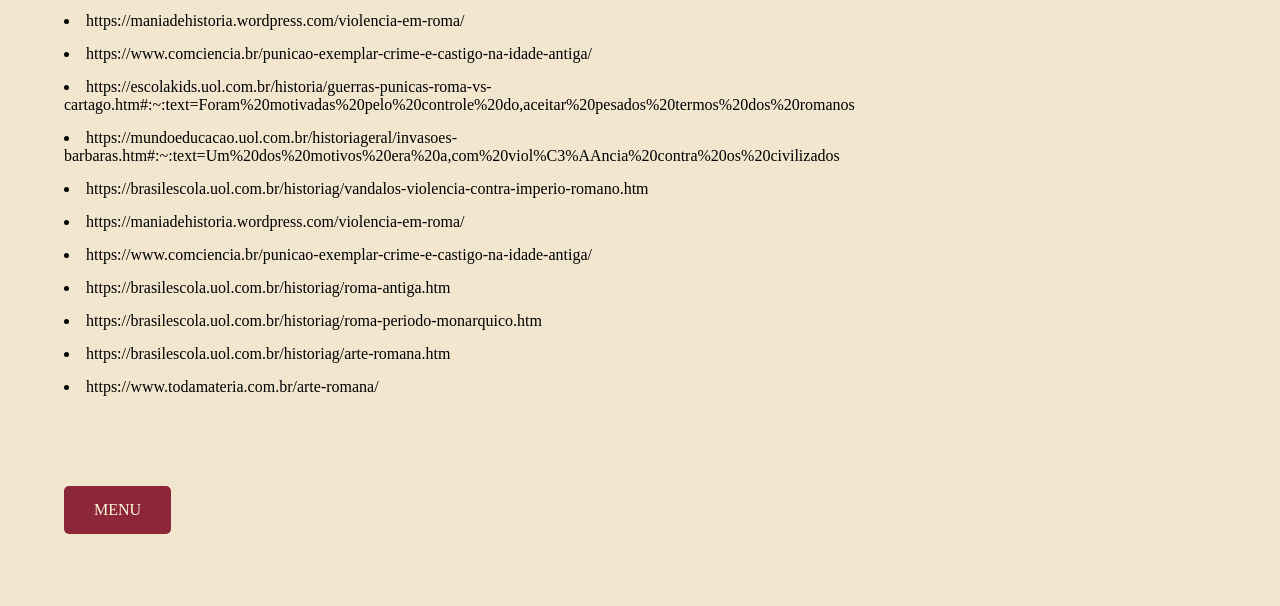
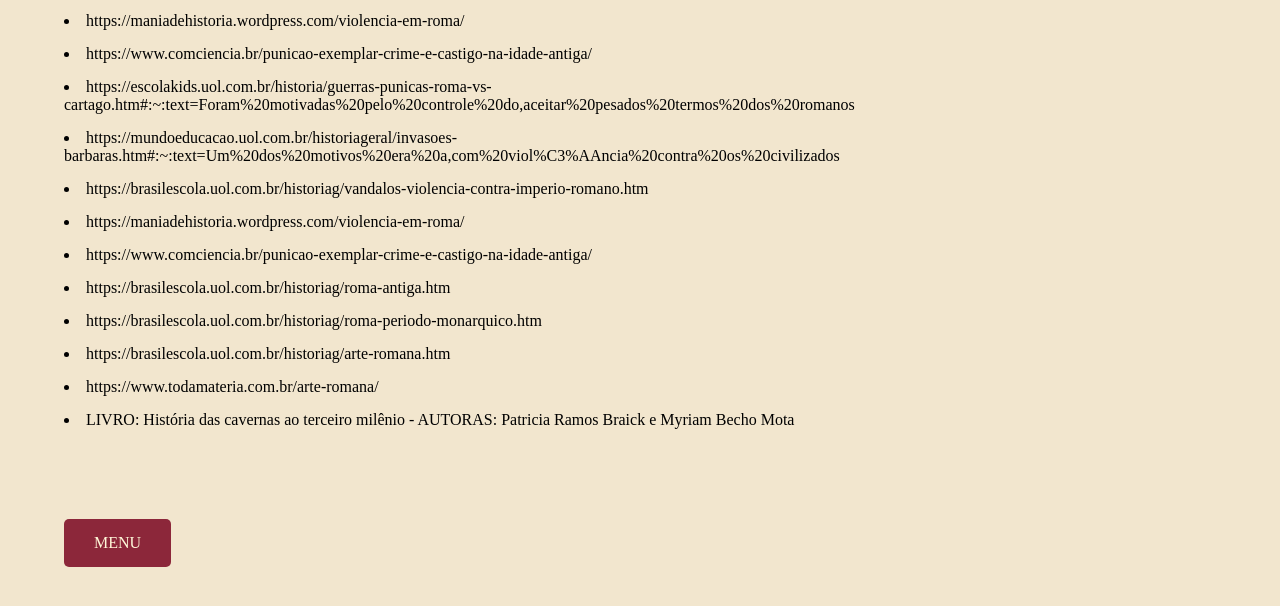
Before and after one commit to MariaSantana10/historia_roma, a plain HTML site: page barra_de_menu/referencias.html in a window 1280 px wide. Shown: the part 98-704 px from the top of the page. Drawn offline with Linux system fonts and the light colour scheme.

Commit message:
Update referencias.html

```diff
--- a/barra_de_menu/referencias.html
+++ b/barra_de_menu/referencias.html
@@ -23,6 +23,7 @@
             <li style="margin-top: 15px;">https://brasilescola.uol.com.br/historiag/roma-periodo-monarquico.htm</li>
             <li style="margin-top: 15px;">https://brasilescola.uol.com.br/historiag/arte-romana.htm</li>
             <li style="margin-top: 15px;">https://www.todamateria.com.br/arte-romana/</li>
+            <li style="margin-top: 15px;">LIVRO: História das cavernas ao terceiro milênio - AUTORAS: Patricia Ramos Braick e Myriam Becho Mota</li>
         </lu>
         <div></div>
             <a href="../index.html" class="contact-btn">MENU</a>
```
